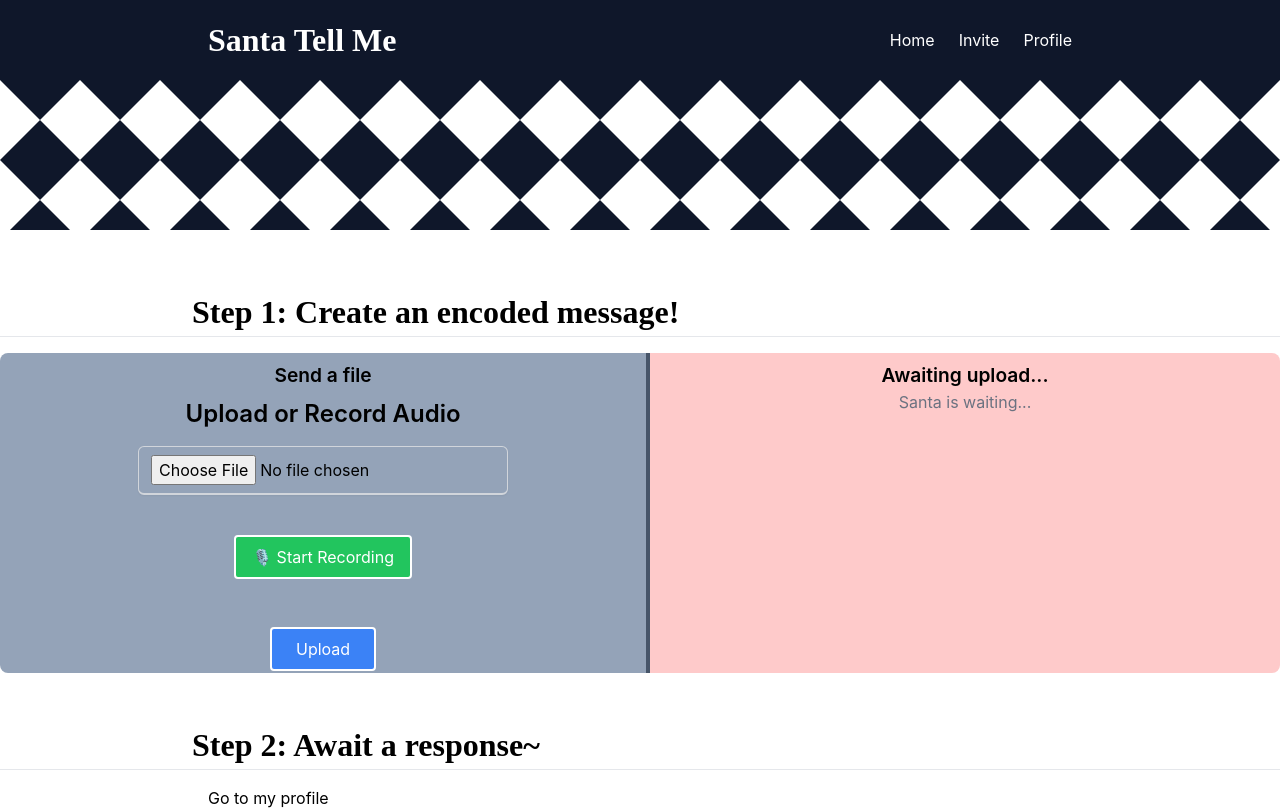
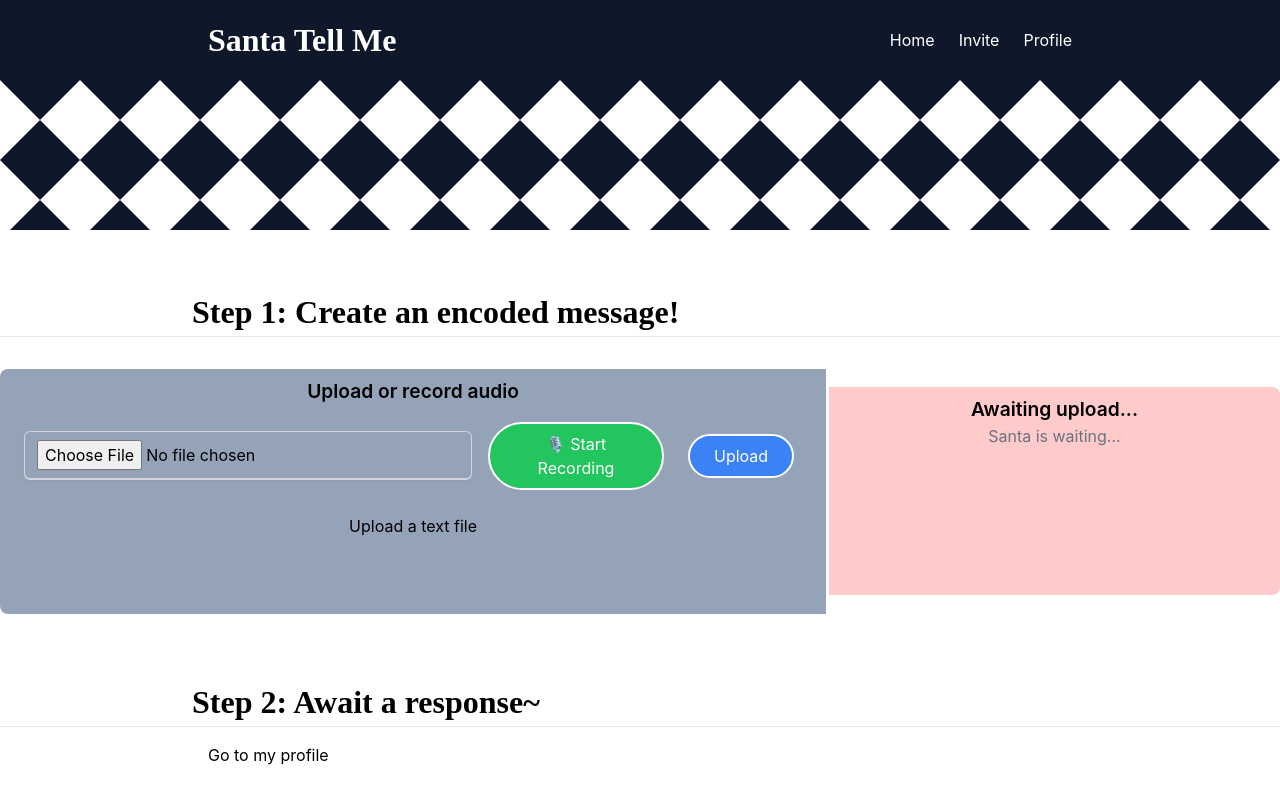
Before and after one commit to RJihyeon/SantaTellMe, a Next.js app in the folder frontend/: page /send in a window 1280 px wide. Shown: the top 810 px of the page. Built offline with nearby package versions, Linux system fonts and the light colour scheme; a web font is replaced by a local one.

Commit message:
feat: Upgrade upload components

```diff
--- a/frontend/app/components/send/SectionUpload.tsx
+++ b/frontend/app/components/send/SectionUpload.tsx
@@ -13,16 +13,21 @@ const SectionUpload: React.FC = () => {
     setIsDownloaded(true);
   };
 
+  const handleStartUpload = () => {
+    setIsDownloaded(false);
+  };
+
   return (
     <section>
-      <div className="flex items-center justify-center h-80 flex-col md:flex-row">
+      <div className="flex items-center justify-center flex-col md:flex-row">
         <div className="w-full h-full px-4 my-4 bg-slate-400 rounded-l-lg">
           <div className="px-2 my-2 flex flex-col gap-2 items-center">
             <h2 className="hidden">Send</h2>
-            <h3>Send a file</h3>
+            <h3>Upload or record audio</h3>
             <Suspense fallback={<div>Loading...</div>}>
               <Upload
                 initialMessage="Upload a text file"
+                startUpload={handleStartUpload}
                 onUpload={handleUpload}
               />
             </Suspense>
--- a/frontend/app/components/upload.tsx
+++ b/frontend/app/components/upload.tsx
@@ -5,10 +5,15 @@ import React, { useRef, useState } from "react";
 
 interface UploadProps {
   initialMessage?: string;
+  startUpload: () => void;
   onUpload: (id: string) => void;
 }
 
-const Upload: React.FC<UploadProps> = ({ initialMessage, onUpload }) => {
+const Upload: React.FC<UploadProps> = ({
+  initialMessage,
+  startUpload,
+  onUpload,
+}) => {
   const [file, setFile] = useState<File | null>(null);
   const [recording, setRecording] = useState<boolean>(false);
   const [audioUrl, setAudioUrl] = useState<string | null>(null);
@@ -20,15 +25,17 @@ const Upload: React.FC<UploadProps> = ({ initialMessage, onUpload }) => {
 
   const [message, setMessage] = useState(initialMessage || "");
 
-  // Handle file selection
   const handleFileChange = (e: React.ChangeEvent<HTMLInputElement>) => {
     const selectedFile = e.target.files?.[0];
-    if (selectedFile && (selectedFile.type === "audio/wav" || selectedFile.type === "audio/mpeg")) {
+    const validTypes = ["audio/wav", "audio/mpeg", "audio/webm"];  // Supported types
+
+    if (selectedFile && validTypes.includes(selectedFile.type)) {
       setFile(selectedFile);
       setAudioUrl(URL.createObjectURL(selectedFile));
       setMessage("File ready to upload");
     } else {
-      setMessage("Please select a valid WAV or MP3 file.");
+      setMessage("Please select a valid WAV, MP3, or WEBM file.");
+      e.target.value = "";  // Reset file input if invalid
     }
   };
 
@@ -46,6 +53,8 @@ const Upload: React.FC<UploadProps> = ({ initialMessage, onUpload }) => {
     }
 
     try {
+      startUpload();
+
       const response = await fetch("/api/upload?token=" + token, {
         method: "POST",
         body: formData,
@@ -70,8 +79,10 @@ const Upload: React.FC<UploadProps> = ({ initialMessage, onUpload }) => {
 
   // Start Recording
   const startRecording = async () => {
+    setLoading(true);
     if (!navigator.mediaDevices || !navigator.mediaDevices.getUserMedia) {
       alert("Your browser does not support audio recording.");
+      setLoading(false);
       return;
     }
 
@@ -93,6 +104,7 @@ const Upload: React.FC<UploadProps> = ({ initialMessage, onUpload }) => {
         setFile(new File([audioBlob], "recording.wav", { type: "audio/wav" }));
         audioChunks.current = [];
         setMessage("Recording ready for upload.");
+        setLoading(false);
       };
 
       mediaRecorder.start();
@@ -109,41 +121,47 @@ const Upload: React.FC<UploadProps> = ({ initialMessage, onUpload }) => {
     if (mediaRecorderRef.current && recording) {
       mediaRecorderRef.current.stop();
       setRecording(false);
+      setLoading(false);
       setMessage("Recording stopped.");
     }
   };
 
   return (
-    <div className="flex flex-col items-center gap-4">
-      <h1 className="text-2xl font-semibold">Upload or Record Audio</h1>
-
-      {/* File Upload */}
-      <div className="flex flex-row items-center gap-4">
+    <div className="flex flex-col items-center gap-4 min-h-48">
+      <div className="flex flex-row items-center gap-2">
         <input
           type="file"
           name="my-file"
-          accept=".wav, .mp3"
+          accept="audio/*"
           onChange={handleFileChange}
+          className="w-[35vw]"
         />
-      </div>
-
-      {/* Record Button */}
-      <div className="mt-4">
         {!recording ? (
           <button
             onClick={startRecording}
-            className="bg-green-500 px-4 py-2 text-white rounded"
+            className="bg-green-500 px-4 py-2 w-44 text-white rounded-full"
           >
             🎙️ Start Recording
           </button>
         ) : (
           <button
             onClick={stopRecording}
-            className="bg-red-500 px-4 py-2 text-white rounded"
+            className="bg-red-500 px-4 py-2 w-40 text-white rounded-full"
           >
             ⏹️ Stop Recording
           </button>
         )}
+        {/* Unified Upload Button */}
+        <button
+          onClick={handleUpload}
+          className={`bg-blue-500 px-6 py-2 text-white rounded-full ${
+            loading ? "opacity-50 cursor-not-allowed" : ""
+          }`}
+          disabled={loading}
+        >
+          {loading ? "Uploading..." : "Upload"}
+        </button>
+        {/* {message && <p>{message}</p>} */}
       </div>
 
       {/* Audio Playback */}
@@ -153,18 +171,7 @@ const Upload: React.FC<UploadProps> = ({ initialMessage, onUpload }) => {
         </audio>
       )}
 
-      {/* Unified Upload Button */}
-      <button
-        onClick={handleUpload}
-        className={`bg-blue-500 px-6 py-2 text-white rounded mt-6 ${
-          loading ? "opacity-50 cursor-not-allowed" : ""
-        }`}
-        disabled={loading}
-      >
-        {loading ? "Uploading..." : "Upload"}
-      </button>
-
-      {message && <p>{message}</p>}
+      {message}
     </div>
   );
 };
--- a/frontend/app/components/uploadResult.tsx
+++ b/frontend/app/components/uploadResult.tsx
@@ -13,7 +13,7 @@ const UploadResult: React.FC<UploadResultProps> = ({ isDownloaded, audioId }) =>
 
   useEffect(() => {
     const fetchAudio = async () => {
-      if (audioId) {
+      if (audioId && isDownloaded) {
         console.log("Fetching audio file... id: " + audioId);
         setLoading(true);
         setError(null);
@@ -50,7 +50,7 @@ const UploadResult: React.FC<UploadResultProps> = ({ isDownloaded, audioId }) =>
   }, [audioId]);  // Trigger fetch when audioId changes
 
   return (
-    <div className="flex flex-col items-center">
+    <div className="flex flex-col items-center min-h-48">
       <h3>{isDownloaded ? "Downloaded!" : "Awaiting upload..."}</h3>
       {loading && <p>Loading audio...</p>}
       {error && <p className="text-red-500">{error}</p>}
```
